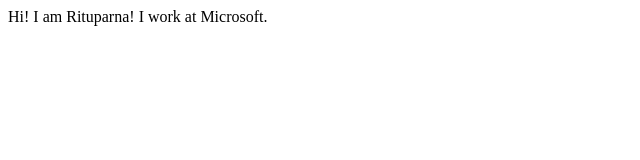
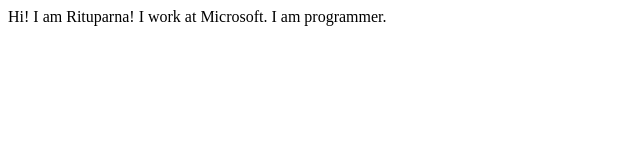
Before and after one commit to rparna95/rituparnadas-site, a plain HTML site: page index.html in a window 1280 px wide. Shown: the whole page, without its empty margins (0-640 px from the left). Drawn offline with Linux system fonts and the light colour scheme.

Commit message:
new text added

```diff
--- a/index.html
+++ b/index.html
@@ -9,5 +9,6 @@
 <body>
    Hi! I am Rituparna!
    I  work at Microsoft.
+   I am programmer.
 </body>
 </html>
```
